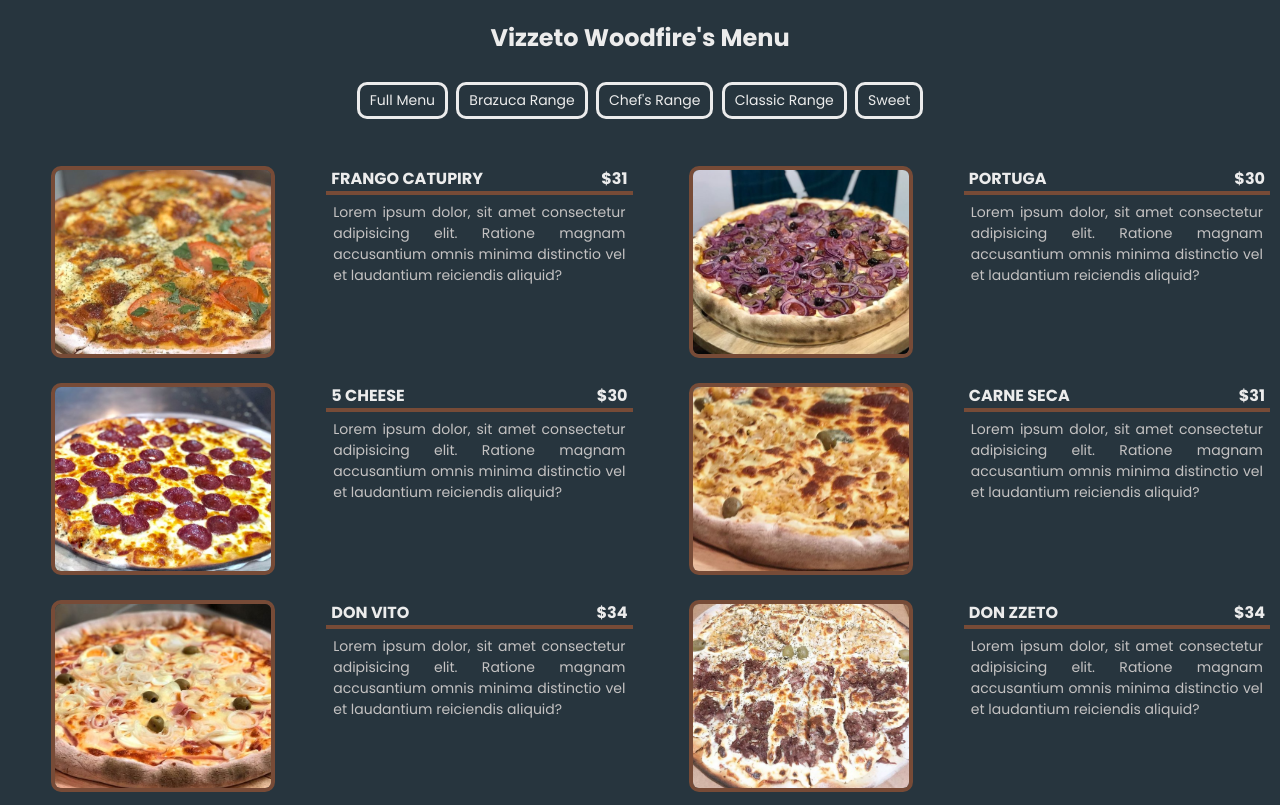
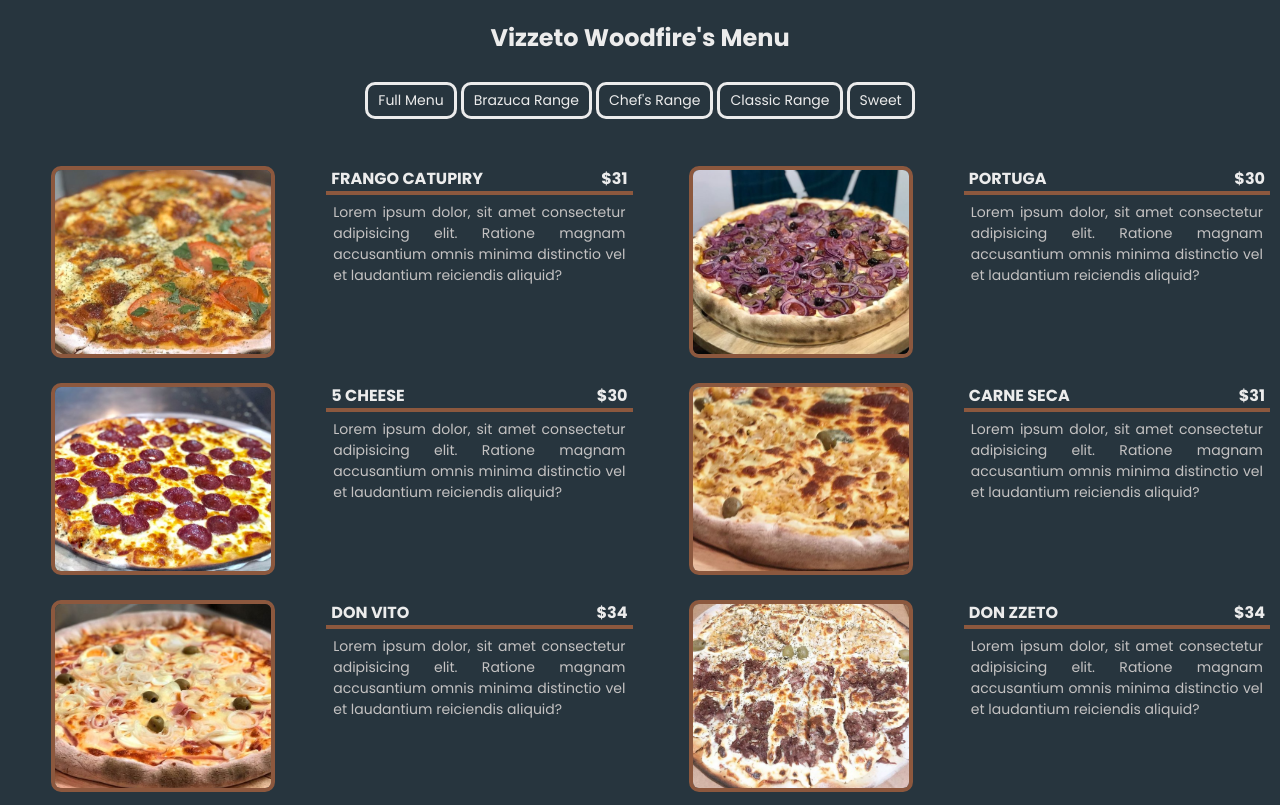
Before and after one commit to gustavupp/Short-Projects, a plain HTML site: page Menu/menu.html in a window 1280 px wide. Shown: the top 805 px of the page. Drawn offline with Linux system fonts and the light colour scheme.

Commit message:
function to add category buttoms dynamically created
function to add category buttoms dynamically created

```diff
--- a/Menu/menu.css
+++ b/Menu/menu.css
@@ -2,7 +2,7 @@
     --DarkGray: #27353E;
     --white: #ececec;
     --gray: rgb(196, 194, 194);
-    --lightRed: #965535b9;
+    --lightRed: #b4663fb7;
   }
 
 * {
@@ -37,7 +37,8 @@ hr {
     grid-template-columns: 1fr;
     grid-gap: 15px;
     justify-items: center;
-   margin: 10px;
+    align-items: center;
+    margin: 10px;
 }
 
 .button-container {
@@ -51,7 +52,7 @@ hr {
     margin: 7px 2px;
     background-color: transparent;
     color: var(--white);
-    font-size: 14px;
+    font-size: 12px;
     cursor: pointer;
     transition: 0.2s;
 }
@@ -110,7 +111,9 @@ hr {
     .thumbnails {
         width: 14rem;
     }
-
+    .filter-button {
+        font-size: 14px;
+    }
 }
 
 /*--------------------BIGGER SCREEN--------------------*/
--- a/Menu/menu.html
+++ b/Menu/menu.html
@@ -16,11 +16,11 @@
                 <h2>Vizzeto Woodfire's Menu</h2>
             </div>
             <div class="button-container">
-                <button class="filter-button" type="button" data-category="all">Full Menu</button>
+                <!--<button class="filter-button" type="button" data-category="all">Full Menu</button>
                 <button class="filter-button" type="button" data-category="brazuca">Brazuca Range</button>
                 <button class="filter-button" type="button" data-category="chef">Chef's Range</button>
                 <button class="filter-button" type="button" data-category="classic">Classic Range</button>
-                <button class="filter-button" type="button" data-category="sweet">Sweet</button>
+                <button class="filter-button" type="button" data-category="sweet">Sweet</button>-->
             </div>
             <div class="grid-container">
             </div>
--- a/Menu/menu.js
+++ b/Menu/menu.js
@@ -2,7 +2,7 @@ const menu = [
 {
     id: 1,
     title: "FRANGO CATUPIRY",
-    category: "brazuca",
+    category: "Brazuca Range",
     price: 31,
     img: "./images/img1.png",
     desc: `Lorem ipsum dolor, sit amet consectetur adipisicing elit. Ratione magnam accusantium omnis minima distinctio vel et laudantium reiciendis aliquid?`
@@ -10,7 +10,7 @@ const menu = [
 {
     id: 2,
     title: "PORTUGA",
-    category: "brazuca",
+    category: "Brazuca Range",
     price: 30,
     img: "./images/img2.png",
     desc: `Lorem ipsum dolor, sit amet consectetur adipisicing elit. Ratione magnam accusantium omnis minima distinctio vel et laudantium reiciendis aliquid?`
@@ -18,7 +18,7 @@ const menu = [
 {
     id: 3,
     title: "5 CHEESE",
-    category: "brazuca",
+    category: "Brazuca Range",
     price: 30,
     img: "./images/img3.png",
     desc: `Lorem ipsum dolor, sit amet consectetur adipisicing elit. Ratione magnam accusantium omnis minima distinctio vel et laudantium reiciendis aliquid?`
@@ -26,7 +26,7 @@ const menu = [
 {
     id: 4,
     title: "CARNE SECA",
-    category: "brazuca",
+    category: "Brazuca Range",
     price: 31,
     img: "./images/img4.png",
     desc: `Lorem ipsum dolor, sit amet consectetur adipisicing elit. Ratione magnam accusantium omnis minima distinctio vel et laudantium reiciendis aliquid?`
@@ -34,7 +34,7 @@ const menu = [
 {
     id: 5,
     title: "DON VITO",
-    category: "chef",
+    category: "Chef's Range",
     price: 34,
     img: "./images/img5.png",
     desc: `Lorem ipsum dolor, sit amet consectetur adipisicing elit. Ratione magnam accusantium omnis minima distinctio vel et laudantium reiciendis aliquid?`
@@ -42,7 +42,7 @@ const menu = [
 {
     id: 6,
     title: "DON ZZETO",
-    category: "chef",
+    category: "Chef's Range",
     price: 34,
     img: "./images/img6.png",
     desc: `Lorem ipsum dolor, sit amet consectetur adipisicing elit. Ratione magnam accusantium omnis minima distinctio vel et laudantium reiciendis aliquid?`
@@ -50,7 +50,7 @@ const menu = [
 {
     id: 7,
     title: "ULURU",
-    category: "classic",
+    category: "Classic Range",
     price: 31,
     img: "./images/img7.png",
     desc: `Lorem ipsum dolor, sit amet consectetur adipisicing elit. Ratione magnam accusantium omnis minima distinctio vel et laudantium reiciendis aliquid?`
@@ -58,7 +58,7 @@ const menu = [
 {
     id: 8,
     title: "MEAT MATE",
-    category: "classic",
+    category: "Classic Range",
     price: 30,
     img: "./images/img8.png",
     desc: `Lorem ipsum dolor, sit amet consectetur adipisicing elit. Ratione magnam accusantium omnis minima distinctio vel et laudantium reiciendis aliquid?`
@@ -66,7 +66,7 @@ const menu = [
 {
     id: 9,
     title: "NUTELA & MORANGO",
-    category: "sweet",
+    category: "Sweet",
     price: 23,
     img: "./images/img9.png",
     desc: `Lorem ipsum dolor, sit amet consectetur adipisicing elit. Ratione magnam accusantium omnis minima distinctio vel et laudantium reiciendis aliquid?`
@@ -74,41 +74,24 @@ const menu = [
 {
     id: 10,
     title: "DOCE DE LEITE",
-    category: "sweet",
+    category: "Sweet",
     price: 23,
     img: "./images/img10.png",
     desc: `Lorem ipsum dolor, sit amet consectetur adipisicing elit. Ratione magnam accusantium omnis minima distinctio vel et laudantium reiciendis aliquid?`
 },
 ];
 
+
 const gridContainer = document.querySelector('.grid-container');
-const filterButtons = document.querySelectorAll('.filter-button');
+const buttonContainer = document.querySelector('.button-container');
 
-
-//load full menu
+//load full menu and CategoryButtons
 window.addEventListener('DOMContentLoaded', function() {
     displayMenuItems(menu);
+    displayCategoryItems();
 });
 
-//filter menu items
-filterButtons.forEach(function (btn) {
-    btn.addEventListener('click', function(e) {
-        const category = e.currentTarget.dataset.category;
-        const menuCategory = menu.filter(function(menuItem) {
-            if (menuItem.category === category) {
-                return menuItem;
-            }
-        });
-
-        if (category === 'all') {
-            displayMenuItems(menu);
-        } else {
-            displayMenuItems(menuCategory)
-        }
-    });
-});
-
-
+//display the HTML dynamically according to the Values in the Array
 function displayMenuItems(menuItems) {
     let displayMenu = menuItems.map(function(item) {
         return `<div class="menu-item-container">
@@ -128,3 +111,38 @@ function displayMenuItems(menuItems) {
     displayMenu = displayMenu.join("");
     gridContainer.innerHTML = displayMenu;
 }
+
+function displayCategoryItems() {
+    //load buttons according to obj's categories
+    const categories = menu.reduce( function(acumulator, current) {
+        if (!acumulator.includes(current.category)) {
+            acumulator.push(current.category);
+        }
+        return acumulator;
+    },['Full Menu']);
+
+    const categoryButtons = categories.map(function(ctg) {
+        return `<button class="filter-button" type="button" data-category="${ctg}">${ctg}</button>`;
+    }).join("");
+
+    buttonContainer.innerHTML = categoryButtons;
+    const filterButtons = document.querySelectorAll('.filter-button');
+
+    //filter menu items
+    filterButtons.forEach(function (btn) {
+        btn.addEventListener('click', function(e) {
+            const category = e.currentTarget.dataset.category;
+            const menuCategory = menu.filter(function(menuItem) {
+                if (menuItem.category === category) {
+                    return menuItem;
+                }
+            });
+
+            if (category === 'Full Menu') {
+                displayMenuItems(menu);
+            } else {
+                displayMenuItems(menuCategory)
+            }
+        });
+    });
+}
```
